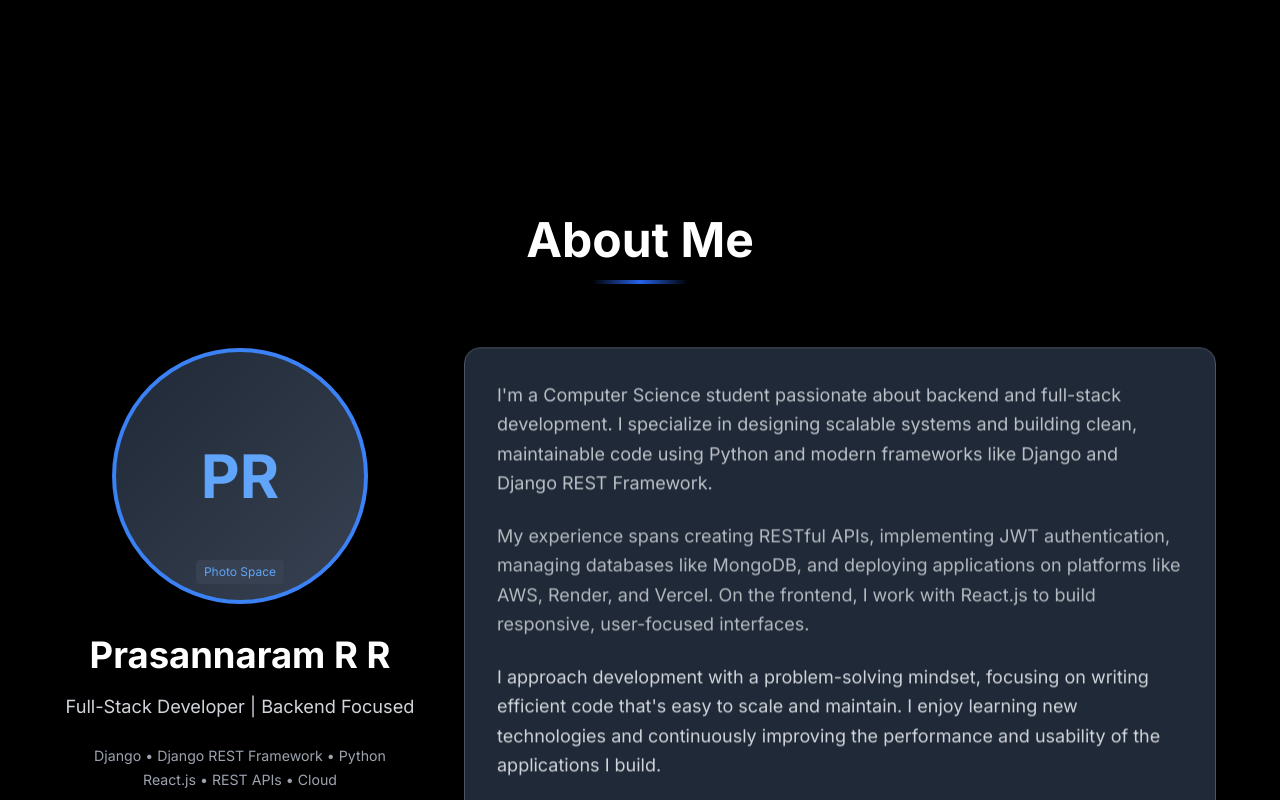
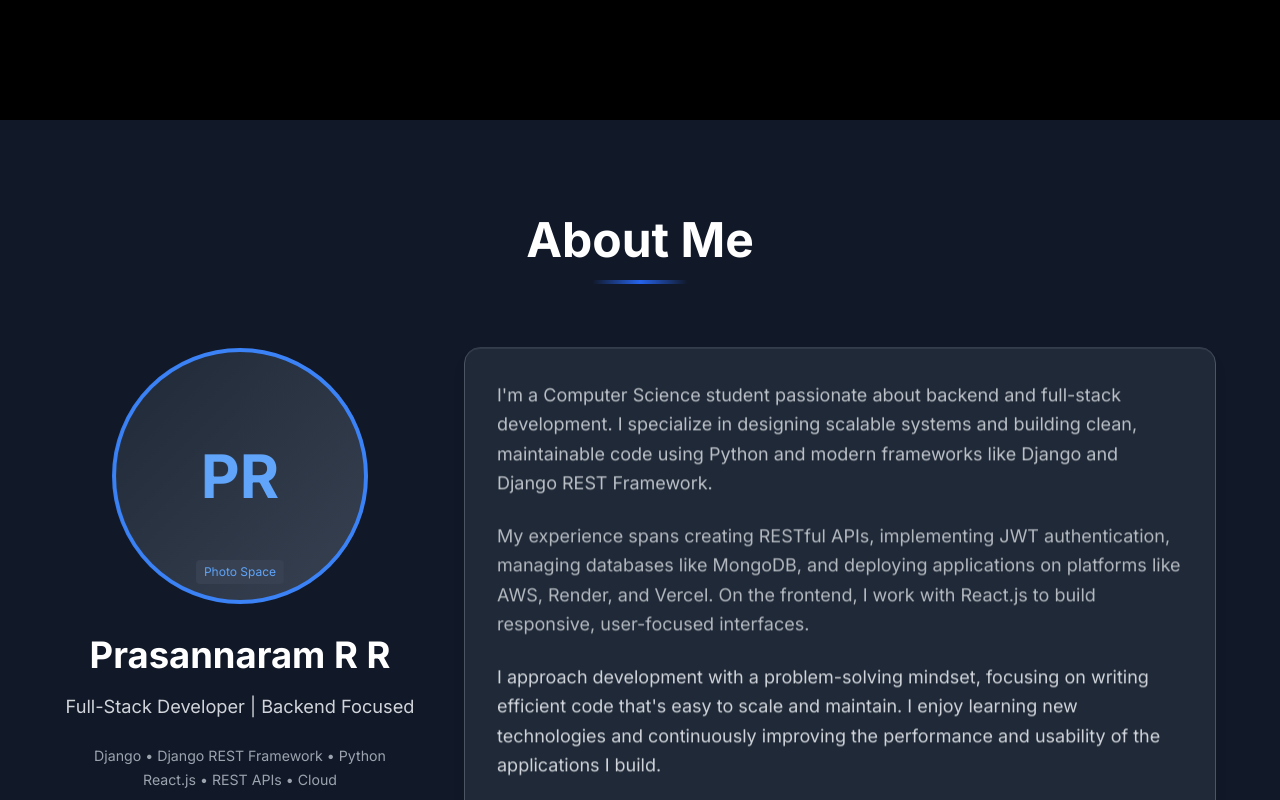
Before and after one commit to Prasannaram2k4/portfolio, a React (Create React App) app in the folder portfolio/: page / in a window 1280 px wide. Shown: the part 680-1480 px from the top of the page. Built offline with nearby package versions, Linux system fonts and the light colour scheme.

Commit message:
ALTERNATING THEME TEST: Different backgrounds to identify theme switching issues
- Hero: bg-white dark:bg-black
- About (Resume): bg-gray-50 dark:bg-gray-900 (different for testing)
- Skills: bg-white dark:bg-black
- This pattern will help identify which sections switch properly

```diff
--- a/portfolio/src/components/Hero.jsx
+++ b/portfolio/src/components/Hero.jsx
@@ -4,7 +4,7 @@ import { FaGithub, FaLinkedin } from 'react-icons/fa';
 
 const Hero = () => {
   return (
-    <section id="hero" className="min-h-screen flex items-center justify-center section-padding bg-gray-100 dark:bg-black transition-colors duration-300">
+    <section id="hero" className="min-h-screen flex items-center justify-center section-padding bg-white dark:bg-black transition-colors duration-300">
       <div className="container mx-auto">
         <div className="flex flex-col items-center justify-center text-center">
           <motion.div
--- a/portfolio/src/components/Resume.jsx
+++ b/portfolio/src/components/Resume.jsx
@@ -12,7 +12,7 @@ const Resume = () => {
   return (
     <motion.section
       id="resume"
-      className="section-padding bg-gray-100 dark:bg-black relative overflow-hidden transition-colors duration-300"
+      className="section-padding bg-gray-50 dark:bg-gray-900 relative overflow-hidden transition-colors duration-300"
     >
       {/* Animated background elements - removed to fix theme consistency */}
 
--- a/portfolio/src/components/Skills.jsx
+++ b/portfolio/src/components/Skills.jsx
@@ -104,7 +104,7 @@ const Skills = () => {
     <motion.section
       id="skills"
       ref={ref}
-      className="section-padding bg-gray-100 dark:bg-black transition-colors duration-300 relative overflow-hidden"
+      className="section-padding bg-white dark:bg-black transition-colors duration-300 relative overflow-hidden"
       initial={{ opacity: 0 }}
       animate={{ opacity: 1 }}
       transition={{ duration: 0.8 }}
```
Also changed, not shown: 14 other files (tests, documents, lock files or other folders).
